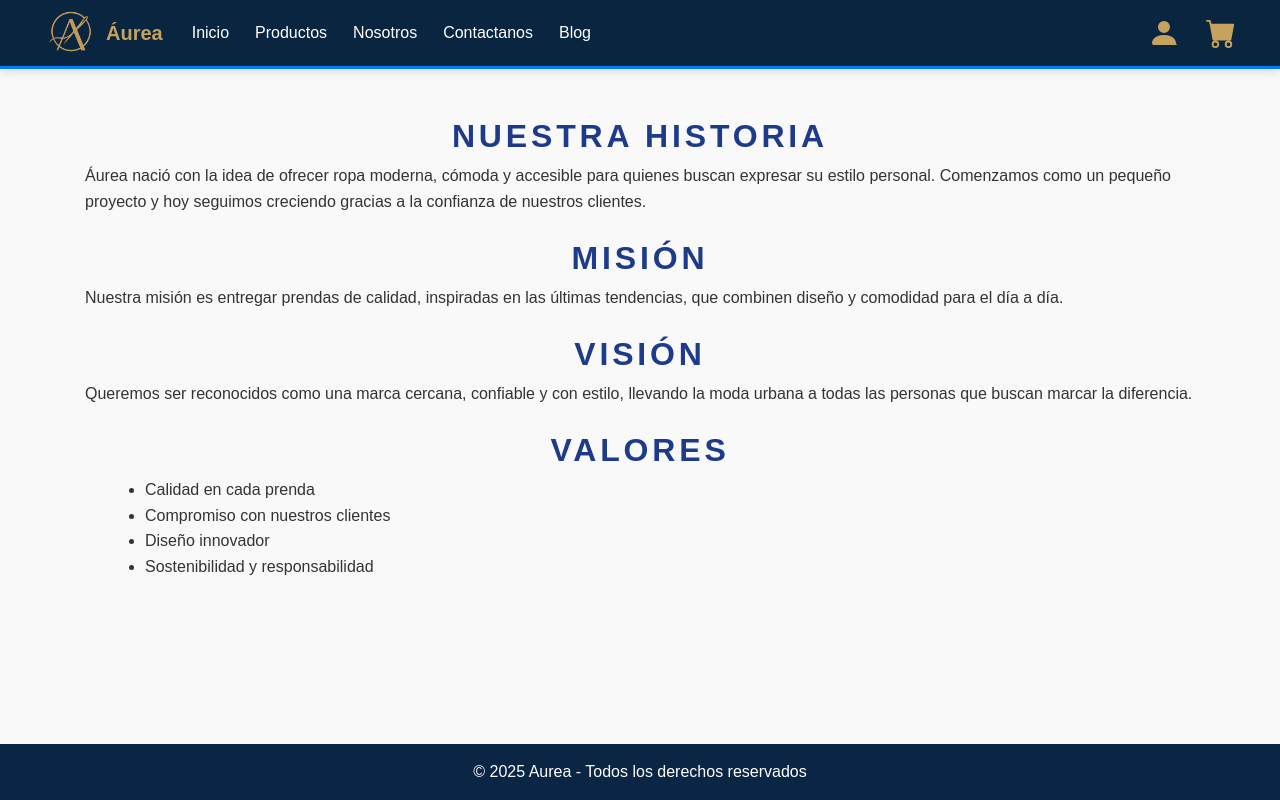
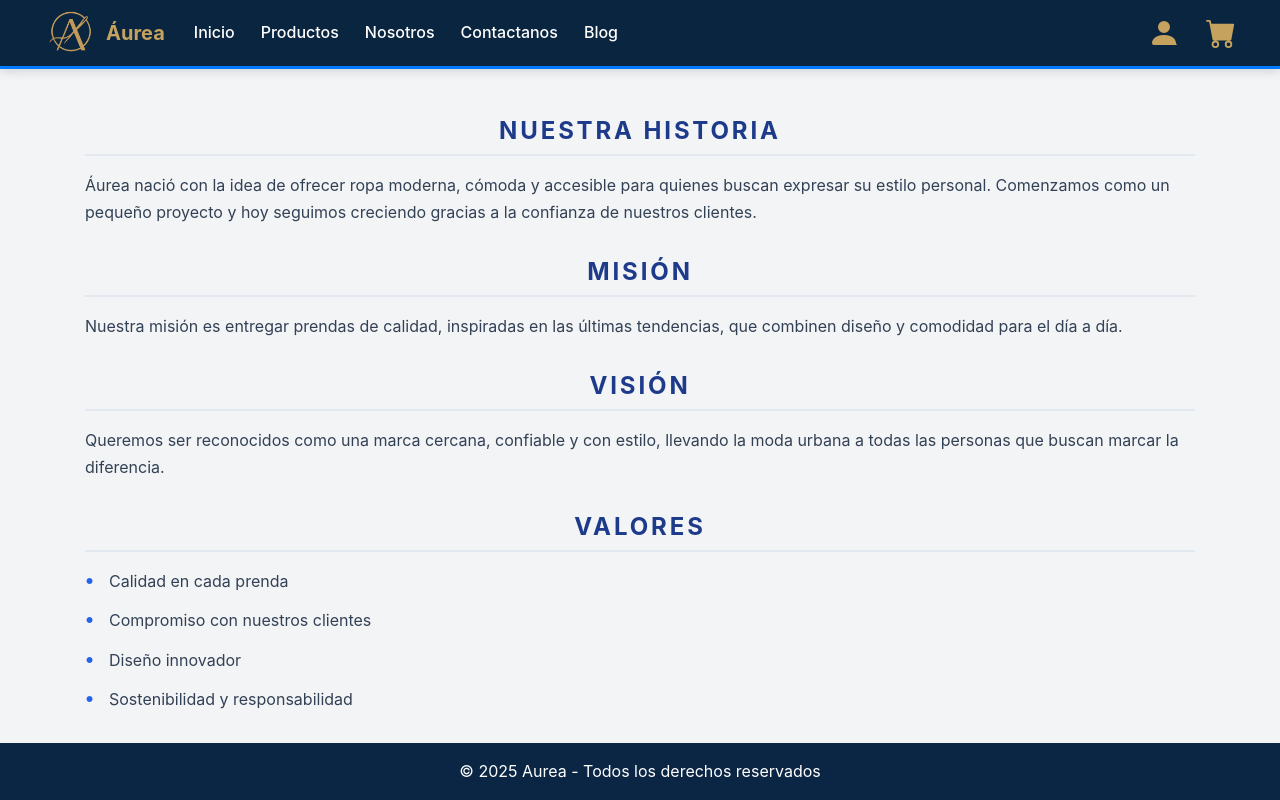
Before and after one commit to victorlinares100/FullStack2, a React (Vite) app: page /nosotros in a window 1280 px wide. Built offline with nearby package versions, Linux system fonts and the light colour scheme.

Commit message:
nosotros2.0

```diff
--- a/src/styles/nosotros.css
+++ b/src/styles/nosotros.css
@@ -1,43 +1,93 @@
+/* --- Estilos Globales Modernizados --- */
+
+/* Reset básico para evitar problemas de medidas */
+* {
+  box-sizing: border-box;
+}
 
 body {
-  font-family: Arial, sans-serif;
-  background-color: #f9f9f9;
-  color: #333;
-  line-height: 1.6;
+  /* Fuente moderna nativa del sistema (más nítida que Arial) */
+  font-family: -apple-system, BlinkMacSystemFont, "Segoe UI", Roboto, "Helvetica Neue", Arial, sans-serif;
+  background-color: #f3f4f6; /* Un gris un poco más azulado y moderno */
+  color: #334155; /* Gris oscuro suave, no negro puro (descansa la vista) */
+  line-height: 1.7; /* Mayor altura de línea para mejor lectura */
   margin: 0;
   padding: 0;
 }
 
-
+/* --- Header con degradado sutil --- */
 header {
-  background-color: #1e3a8a;
+  background: linear-gradient(135deg, #1e3a8a 0%, #2563eb 100%); /* Degradado moderno manteniendo tu azul */
   color: #fff;
   text-align: center;
-  padding: 2rem 1rem;
+  padding: 3rem 1rem; /* Más alto para dar importancia */
+  box-shadow: 0 4px 6px -1px rgba(0, 0, 0, 0.1);
 }
 
 header h1 {
   margin: 0;
-  font-size: 2rem;
+  font-size: 2.25rem;
+  font-weight: 800; /* Letra bien gordita */
+  letter-spacing: -0.025em; /* Un poquito más juntas las letras */
 }
 
-
+/* --- Contenedor Principal estilo "Tarjeta Flotante" --- */
 main.container {
   max-width: 900px;
-  margin: 2rem auto;
-  padding: 1rem;
+  margin: -2rem auto 3rem; /* Margen negativo arriba para que "monte" sobre el header */
+  padding: 2.5rem;
   background-color: #fff;
-  border-radius: 8px;
-  box-shadow: 0 2px 8px rgba(0,0,0,0.1);
+  border-radius: 16px; /* Bordes más redondeados */
+
+  /* Sombra suave y moderna (difusa) */
+  box-shadow: 0 20px 25px -5px rgba(0, 0, 0, 0.1), 0 10px 10px -5px rgba(0, 0, 0, 0.04);
+  position: relative; /* Necesario para que flote sobre el header */
 }
 
+/* --- Títulos Internos --- */
 main h2 {
   color: #1e3a8a;
-  margin-top: 1.5rem;
+  margin-top: 2rem;
+  margin-bottom: 1rem;
+  font-size: 1.5rem;
+  font-weight: 700;
+  border-bottom: 2px solid #e2e8f0; /* Línea separadora sutil */
+  padding-bottom: 0.5rem;
 }
 
+/* --- Listas --- */
+main ul {
+  list-style-type: none; /* Quitamos los puntos feos por defecto */
+  margin: 0;
+  padding: 0;
+}
 
-main ul {
-  list-style-type: disc;
-  margin-left: 20px;
+main ul li {
+  position: relative;
+  padding-left: 1.5rem;
+  margin-bottom: 0.75rem;
 }
+
+/* Creamos puntos personalizados más bonitos */
+main ul li::before {
+  content: "•";
+  color: #2563eb; /* Color azul vibrante para el punto */
+  font-weight: bold;
+  position: absolute;
+  left: 0;
+  font-size: 1.2rem;
+  line-height: 1.5rem;
+}
+
+/* Enlaces (si los hay dentro) */
+a {
+  color: #2563eb;
+  text-decoration: none;
+  font-weight: 500;
+  transition: color 0.2s;
+}
+
+a:hover {
+  color: #1e3a8a;
+  text-decoration: underline;
+}
```
